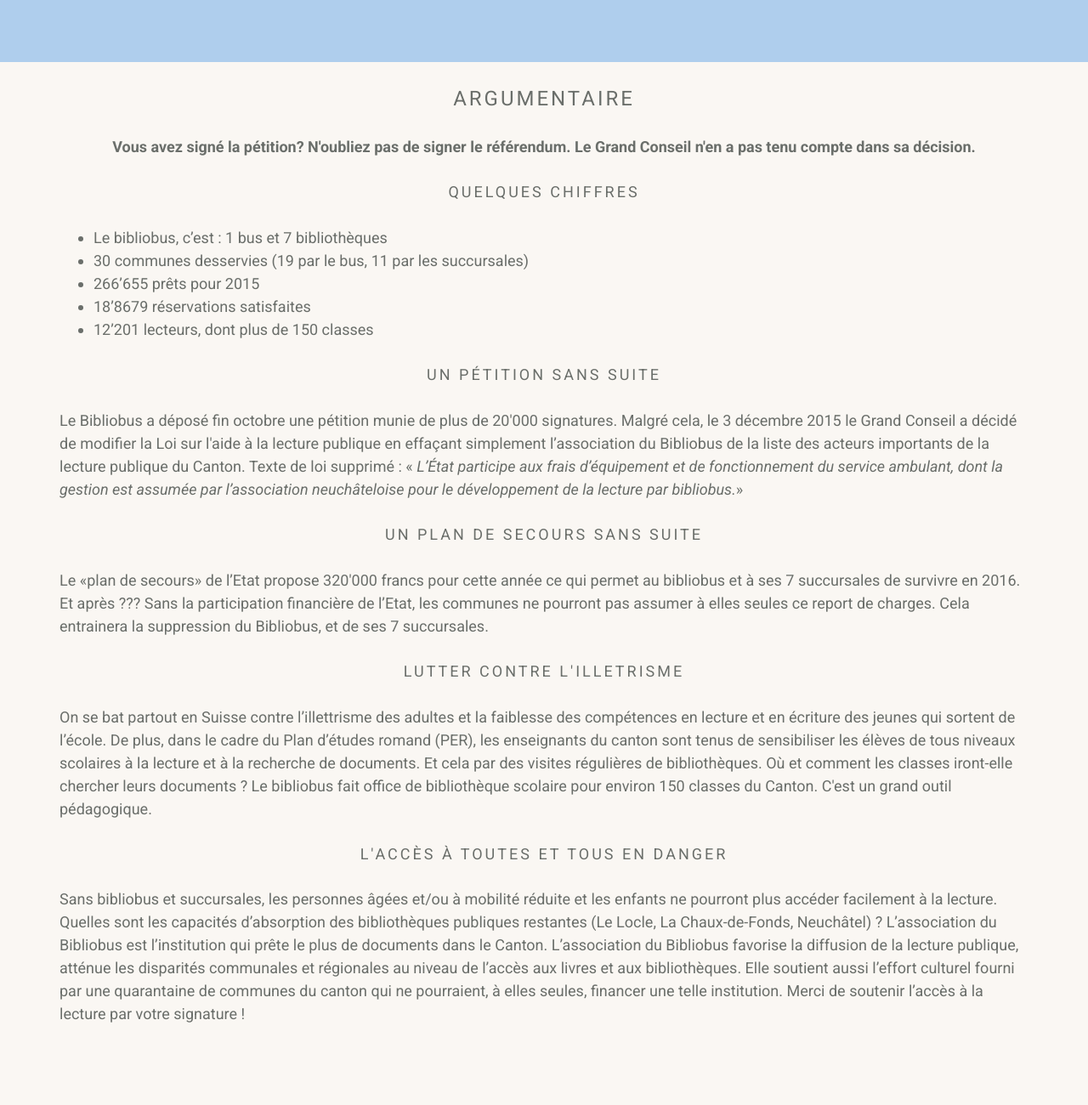
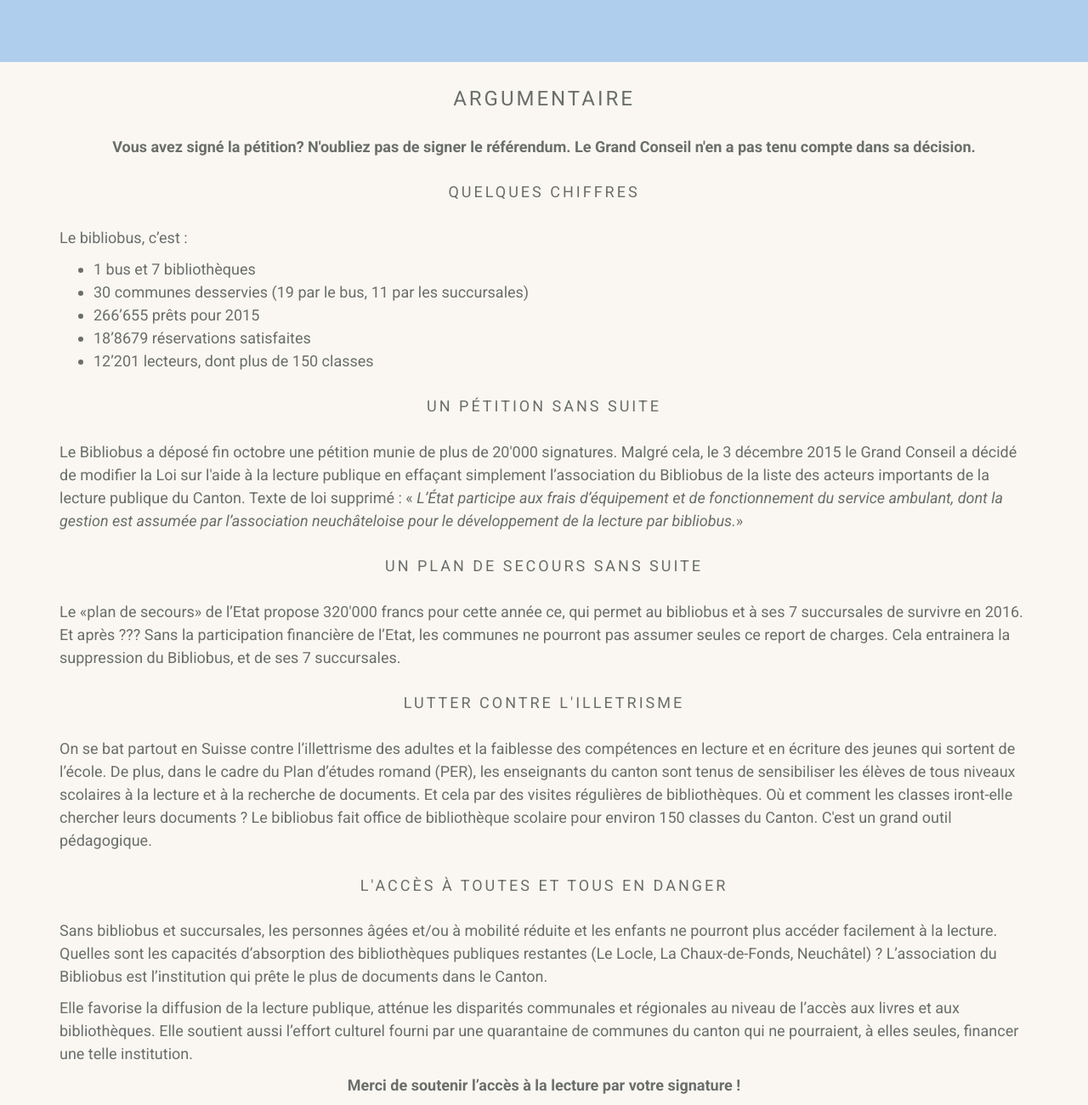
Before and after one commit to ffivaz/sauvezlebibliobus, a plain HTML site: page index.html in a window 1280 px wide. Shown: the part 727-2027 px from the top of the page at 85% size. Before the commit the page ends 1943 px from the top, so only its background shows below. Drawn offline with nearby package versions, Linux system fonts and the light colour scheme; a web font is replaced by a local one.

Commit message:
Ajout ficheir et mod
Ajout de l'argumentaire format ODT et mod texte argumentaire sur
inde.html

```diff
--- a/index.html
+++ b/index.html
@@ -125,8 +125,9 @@
         </p>
         <h2>Quelques chiffres</h2>
         <p>
+          Le bibliobus, c’est :
           <ul>
-            <li>Le bibliobus, c’est : 1 bus et 7 bibliothèques</li>
+            <li>1 bus et 7 bibliothèques</li>
             <li>30 communes desservies (19 par le bus, 11 par les succursales)</li>
             <li>266’655 prêts pour 2015</li>
             <li>18’8679 réservations satisfaites</li>
@@ -144,9 +145,9 @@
         </p>
         <h2>Un plan de secours sans suite</h2>
         <p>
-          Le «plan de secours» de l’Etat propose 320'000 francs pour cette année ce qui permet au bibliobus et
+          Le «plan de secours» de l’Etat propose 320'000 francs pour cette année ce, qui permet au bibliobus et
           à ses 7 succursales de survivre en 2016. Et après ??? Sans la participation financière de l’Etat,
-          les communes ne pourront pas assumer à elles seules ce report de charges. Cela entrainera la
+          les communes ne pourront pas assumer seules ce report de charges. Cela entrainera la
           suppression du Bibliobus, et de ses 7 succursales.
         </p>
         <h2>Lutter contre l'illetrisme</h2>
@@ -163,11 +164,17 @@
           Sans bibliobus et succursales, les personnes âgées et/ou à mobilité réduite et les enfants ne pourront
           plus accéder facilement à la lecture. Quelles sont les capacités d’absorption des bibliothèques
           publiques restantes (Le Locle, La Chaux-de-Fonds, Neuchâtel) ? L’association du Bibliobus est
-          l’institution qui prête le plus de documents dans le Canton. L’association du Bibliobus favorise
+          l’institution qui prête le plus de documents dans le Canton.
+        </p>
+          <p>
+            Elle favorise
           la diffusion de la lecture publique, atténue les disparités communales et régionales au niveau
           de l’accès aux livres et aux bibliothèques. Elle soutient aussi l’effort culturel fourni par
           une quarantaine de communes du canton qui ne pourraient, à elles seules, financer une telle
-          institution. Merci de soutenir l’accès à la lecture par votre signature !
+          institution.
+        </p>
+        <p class="text-center">
+          <strong>Merci de soutenir l’accès à la lecture par votre signature !</strong>
         </p>
       </div>
     </div>
```
Also changed, not shown: 1 other file.
